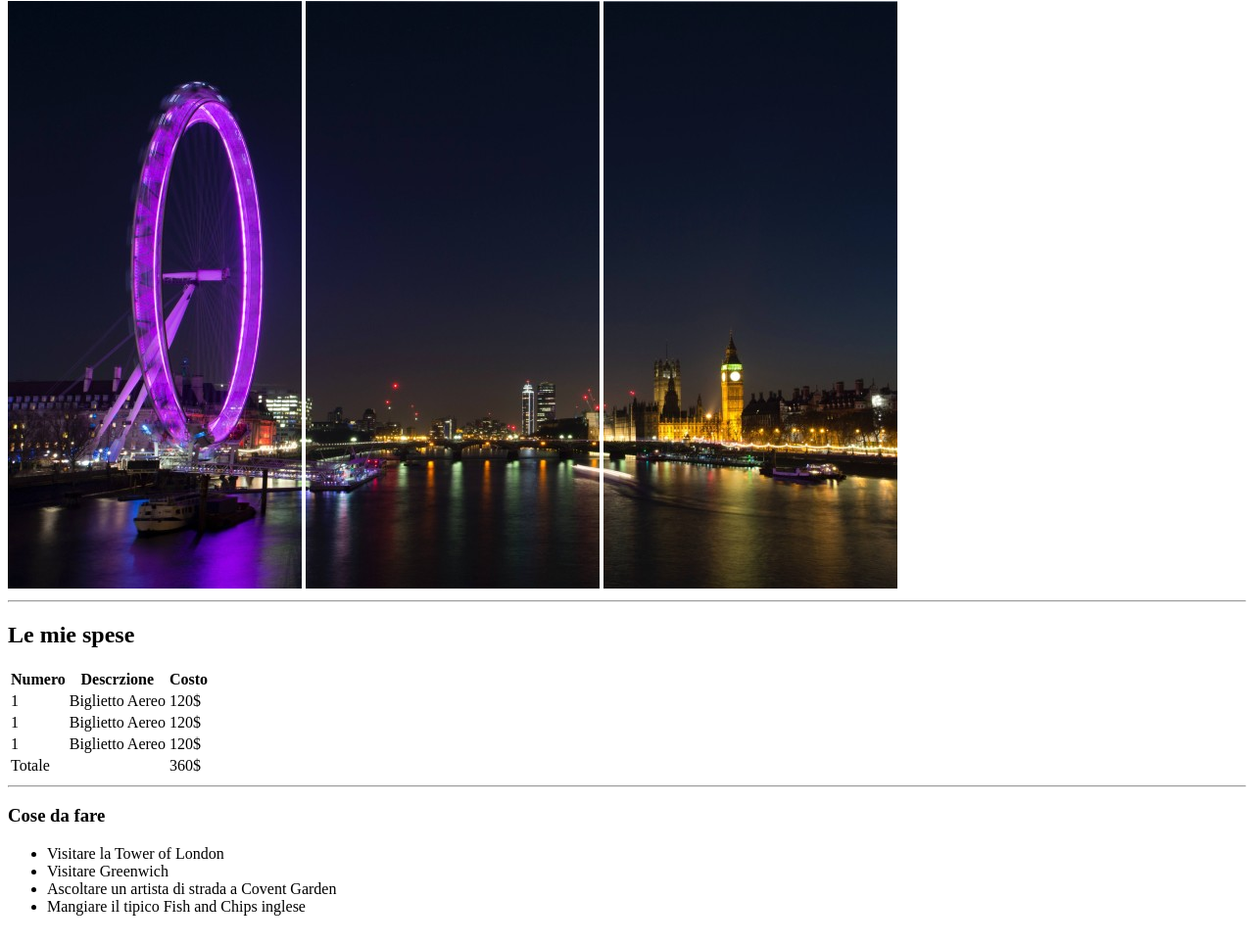
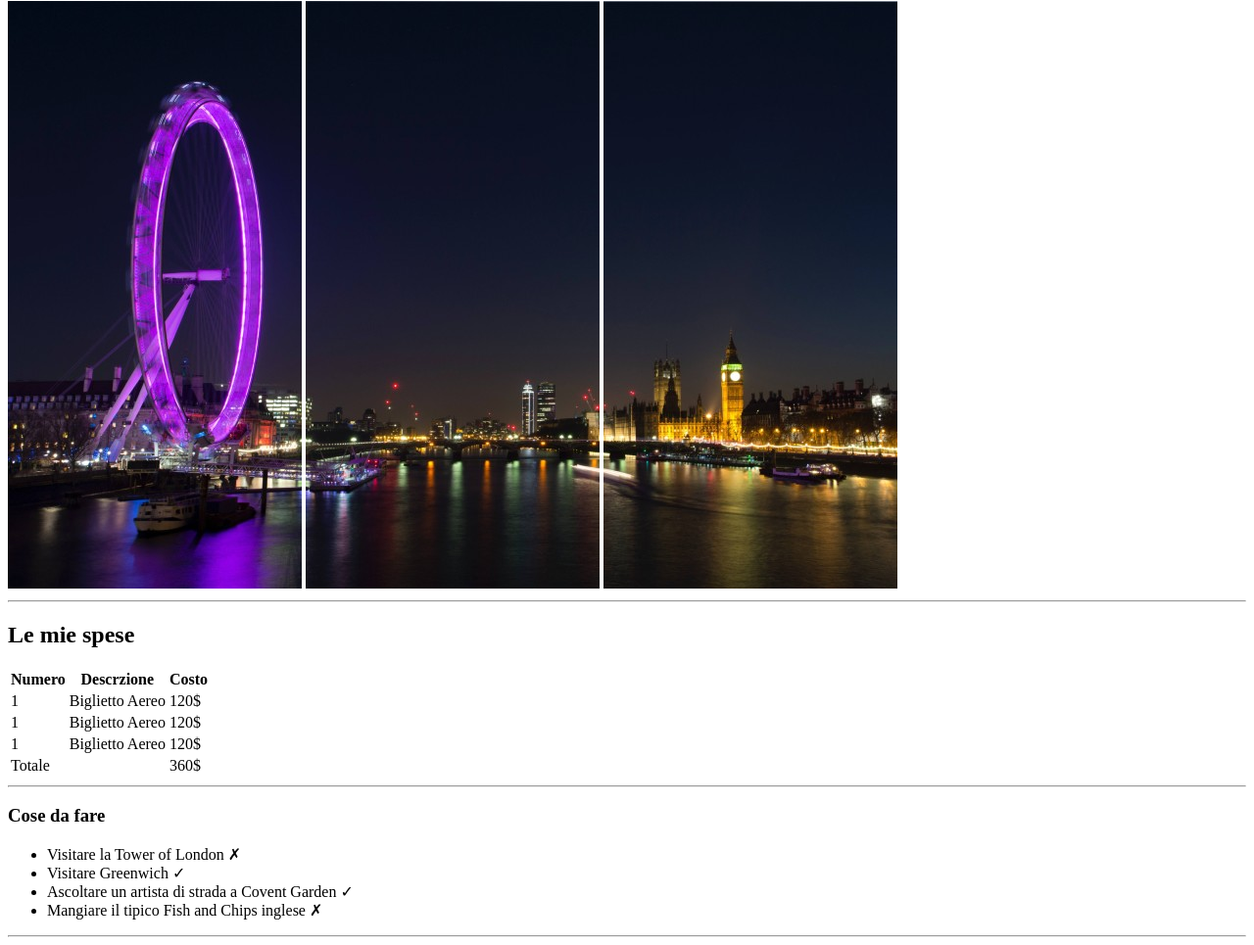
Before and after one commit to AlexandruConstantinBurlacu/html-london-trip, a plain HTML site: page index.html in a window 1280 px wide. Shown: the part 79-1044 px from the top of the page at 98% size. Drawn offline with Linux system fonts and the light colour scheme.

Commit message:
modifiche sezione cose da fare

```diff
--- a/index.html
+++ b/index.html
@@ -50,13 +50,13 @@
             <section>     <!--sezione cose da fare-->
                 <h3>Cose da fare</h3>
                 <ul>
-                    <li>Visitare la Tower of London</li>
-                    <li>Visitare Greenwich</li>
-                    <li>Ascoltare un artista di strada a Covent Garden</li>
-                    <li>Mangiare il tipico Fish and Chips inglese</li>
+                    <li>Visitare la Tower of London &#x2717</li>
+                    <li>Visitare Greenwich &#x2713</li>
+                    <li>Ascoltare un artista di strada a Covent Garden &#x2713</li>
+                    <li>Mangiare il tipico Fish and Chips inglese &#x2717</li>
                 </ul>
             </section>
-
+            <hr>
             <section></section>
 
             <section></section>
```
